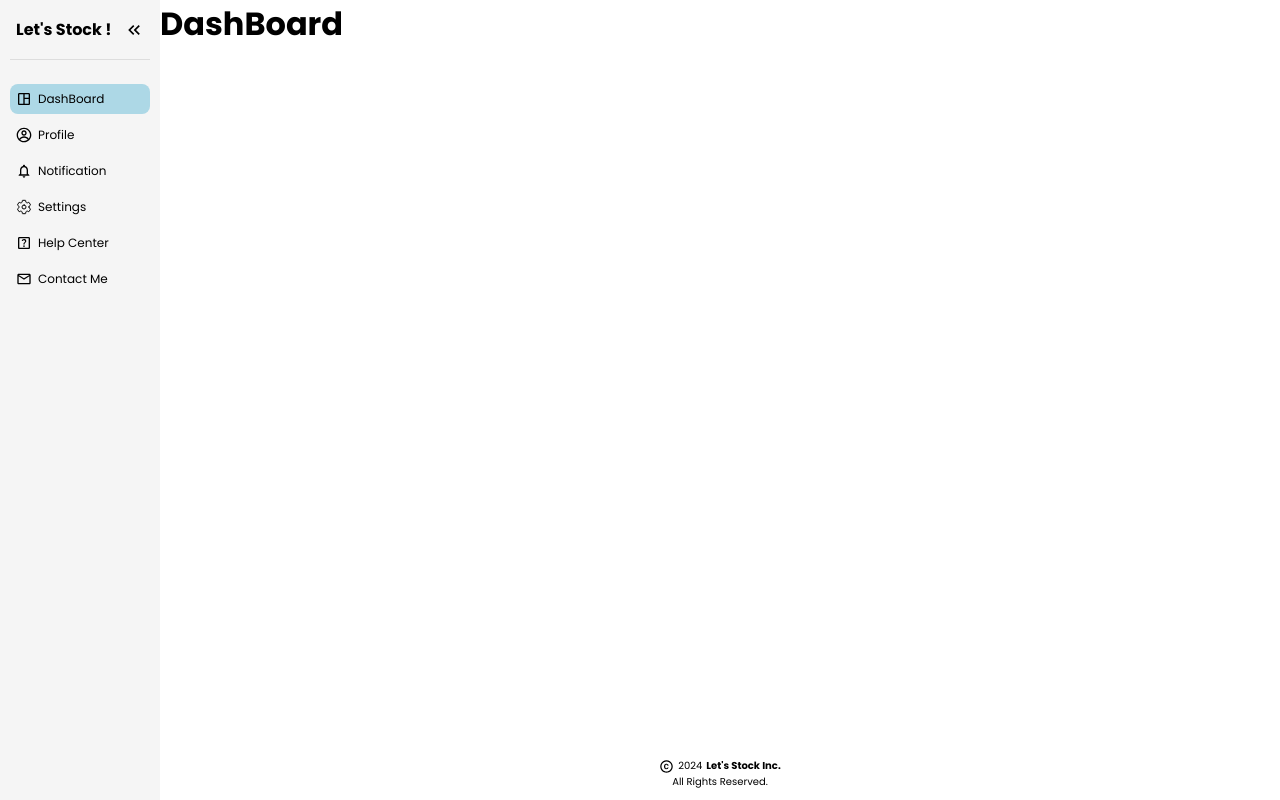
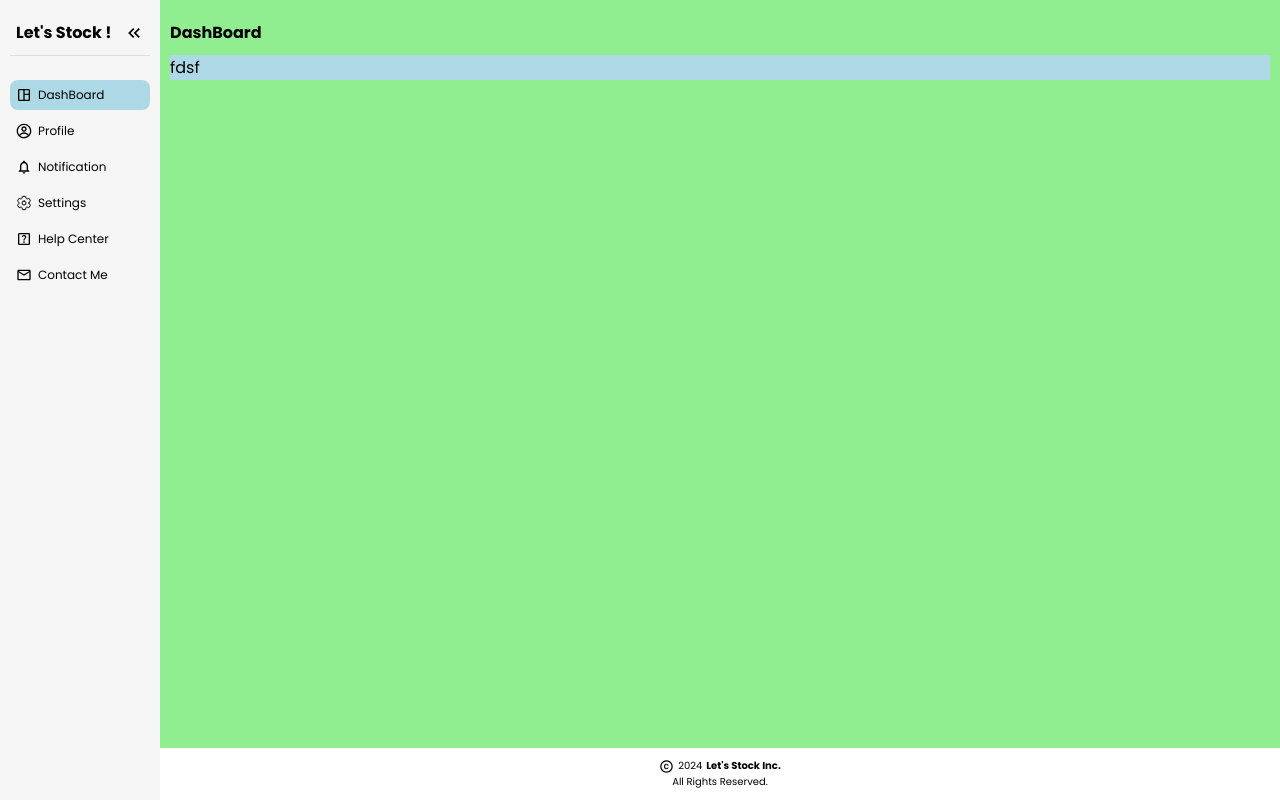
Before and after one commit to allenyummy/lets-stock-frontend, a React (Create React App) app: page /home in a window 1280 px wide. Built offline with nearby package versions, Linux system fonts and the light colour scheme.

Commit message:
feat: dashboard

```diff
--- /dev/null
+++ b/src/components/DashBoard/DashBoard.css
@@ -0,0 +1,26 @@
+.dash-board-container {
+  background-color: lightgreen;
+  padding: 0.625rem;
+  min-height: 100%;
+  min-width: 100%;
+}
+
+.dash-board-container .header {
+  display: flex;
+  flex-direction: column;
+  align-items: flex-start;
+  padding: 0.625rem 0;
+
+  .title {
+    font-weight: bold;
+    font-size: 1rem;
+  }
+}
+
+.dash-board-container .body {
+  display: flex;
+  grid-template-rows: 1fr 2fr 2fr;
+  grid-template-columns: 1fr 1fr 1fr 1.5fr;
+  background-color: lightblue;
+  min-height: 100%;
+}
--- a/src/components/DashBoard/DashBoard.tsx
+++ b/src/components/DashBoard/DashBoard.tsx
@@ -1,7 +1,15 @@
+import './DashBoard.css';
+
 const DashBoard = () => {
   return (
-    <div>
-      <h1>DashBoard</h1>
+    <div className="dash-board-container">
+      <div className="header">
+        <div className="title">DashBoard</div>
+      </div>
+
+      <div className="body">
+        <div>fdsf</div>
+      </div>
     </div>
   );
 };
--- a/src/components/SideBar/SideBarGroup.css
+++ b/src/components/SideBar/SideBarGroup.css
@@ -5,7 +5,7 @@
   gap: 1.5rem;
   background: #f5f5f5;
   padding: 0.625rem;
-  min-height: 100vh;
+  min-height: 100%;
 }
 
 .side-bar-group-container .header {
@@ -14,9 +14,8 @@
   justify-content: center;
   align-items: center;
   gap: 0.5rem;
-  border-bottom: 1px solid #ddd;
-  padding: 0 0 0.625rem 0;
-  min-height: 3.125rem;
+  border-bottom: 0.0625rem solid #ddd;
+  padding: 0.625rem 0;
 
   .title {
     min-width: 6.25rem;
@@ -34,7 +33,7 @@
     background: none;
 
     &:hover {
-      border-radius: 4px;
+      border-radius: 0.25rem;
       background: lightgrey;
     }
   }
```
